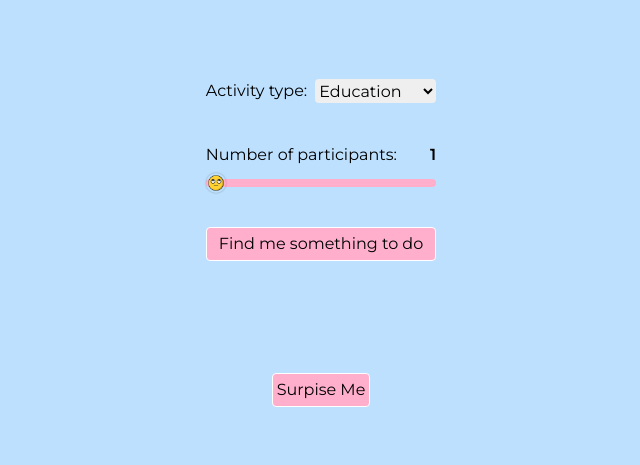
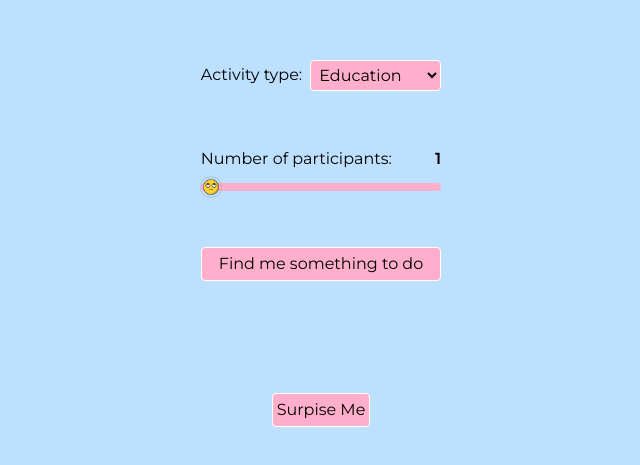
Before and after one commit to ryanmccloy/ImBoredApp, a React (Vite) app: page / in a window 1280 px wide. Shown: the part 157-622 px from the top of the page, without its empty margins (319-959 px from the left). Built offline with nearby package versions, Linux system fonts and the light colour scheme; a web font is replaced by a local one.

Commit message:
created context and serverless function

```diff
--- a/src/components/ActivityForm.jsx
+++ b/src/components/ActivityForm.jsx
@@ -1,33 +1,55 @@
 import { useState } from "react";
 import Button from "./Button";
+import { useActivity } from "../contexts/ActivityProvider";
 
 function ActivityForm() {
-  const [participants, setParticpants] = useState(1);
-  const [rotating, setRotating] = useState(false);
+  const [activityType, setActivityType] = useState("education");
+  const [participants, setParticipants] = useState(1);
+  const [rotationAngle, setRotationAngle] = useState(0);
+
+  const { fetchActivity } = useActivity();
+
+  const handleActivityTypeChange = (e) => {
+    setActivityType(e.target.value);
+  };
 
   const handleSliderChange = (e) => {
-    setParticpants(e.target.value);
+    setParticipants(e.target.value);
+    setRotationAngle((prevAngle) => prevAngle + 360);
   };
 
-  const handleMouseUp = () => {
-    if (rotating === true) return;
-    setRotating(true);
-    setTimeout(() => setRotating(false), 1000);
+  const handleSubmitForm = (e) => {
+    e.preventDefault();
+    fetchActivity(activityType);
+  };
+
+  const handleSubmitRandom = (e) => {
+    e.preventDefault();
+    fetchActivity("random");
   };
 
   return (
     <div className="h-[100dvh] flex flex-col justify-center items-center gap-28">
-      <form className="mx-auto w-fit text-center flex flex-col gap-10">
-        <div className="flex gap-2">
+      <form
+        className="mx-auto w-fit text-center flex flex-col gap-14"
+        onSubmit={handleSubmitForm}
+      >
+        <div className="flex gap-2 items-center">
           <label htmlFor="activity-type">Activity type: </label>
-          <select id="activity-type" name="activity-type" className="rounded">
-            <option>Education</option>
-            <option>Recreational</option>
-            <option>Social</option>
-            <option>Charity</option>
-            <option>Cooking</option>
-            <option>Relaxation</option>
-            <option>Busy Work</option>
+          <select
+            id="activity-type"
+            name="activity-type"
+            className="rounded a p-1  bg-primary border border-white cursor-pointer"
+            value={activityType}
+            onChange={handleActivityTypeChange}
+          >
+            <option value="education">Education</option>
+            <option value="recreational">Recreational</option>
+            <option value="social">Social</option>
+            <option value="charity">Charity</option>
+            <option value="cooking">Cooking</option>
+            <option value="relaxation">Relaxation</option>
+            <option value="busywork">Busy Work</option>
           </select>
         </div>
 
@@ -45,25 +67,20 @@ function ActivityForm() {
             name="participants"
             value={participants}
             onChange={handleSliderChange}
-            onMouseUp={handleMouseUp}
             className="flex-grow range-slider"
-            style={{
-              "--thumb-rotation": rotating ? "rotate(360deg)" : "rotate(0deg)",
-            }}
+            style={{ "--thumb-rotation": `rotate(${rotationAngle}deg)` }}
           />
         </div>
 
         <Button type="submit">Find me something to do</Button>
       </form>
-      <Button>Surpise Me</Button>
+      <Button onClick={handleSubmitRandom}>Surpise Me</Button>
     </div>
   );
 }
 
 export default ActivityForm;
 
-// style option dropdown
-// control activity type input by state
 // Create context
 // create api calls for onSubmit, and onClick for random button
 // handle loading state
--- /dev/null
+++ b/src/contexts/ActivityProvider.jsx
@@ -0,0 +1,40 @@
+import { createContext, useContext, useState } from "react";
+import { useActivityFetcher } from "../helpers/useActivityFetcher";
+
+const ActivityContext = createContext();
+
+function ActivityProvider({ children }) {
+  const [activity, setActivity] = useState();
+  const {
+    fetchActivity: fetchActivityData,
+    isLoading,
+    error,
+  } = useActivityFetcher();
+
+  const fetchActivity = async function (type) {
+    const data = await fetchActivityData(type);
+    if (data) {
+      console.log(data);
+      setActivity(data);
+    }
+  };
+
+  return (
+    <ActivityContext.Provider
+      value={{ activity, fetchActivity, isLoading, error }}
+    >
+      {children}
+    </ActivityContext.Provider>
+  );
+}
+
+export const useActivity = () => {
+  const context = useContext(ActivityContext);
+
+  if (!context) {
+    throw new Error("useActivity must be used within ActivityProvider");
+  }
+  return context;
+};
+
+export default ActivityProvider;
--- /dev/null
+++ b/src/helpers/useActivityFetcher.js
@@ -0,0 +1,33 @@
+import { useState } from "react";
+
+const API_BASE_URL = "/api/fetchActivity";
+
+export function useActivityFetcher() {
+  const [isLoading, setIsLoading] = useState();
+  const [error, setError] = useState();
+
+  const fetchActivity = async function (type) {
+    const API_URL = `${API_BASE_URL}?type=${type}`;
+    setIsLoading(true);
+    setError(null);
+
+    try {
+      const response = await fetch(API_URL);
+
+      if (!response.ok) {
+        throw new Error("Error fetching activity from serverless function");
+      }
+
+      const data = await response.json();
+      return data;
+    } catch (err) {
+      console.error("Error inside useActivityFetcher", err);
+      setError(err.message);
+      return null;
+    } finally {
+      setIsLoading(false);
+    }
+  };
+
+  return { fetchActivity, isLoading, error };
+}
--- a/src/main.jsx
+++ b/src/main.jsx
@@ -2,9 +2,12 @@ import { StrictMode } from "react";
 import { createRoot } from "react-dom/client";
 import "./styles.css";
 import App from "./App.jsx";
+import ActivityProvider from "./contexts/ActivityProvider.jsx";
 
 createRoot(document.getElementById("root")).render(
   <StrictMode>
-    <App />
+    <ActivityProvider>
+      <App />
+    </ActivityProvider>
   </StrictMode>
 );
--- a/src/styles.css
+++ b/src/styles.css
@@ -37,7 +37,7 @@
   cursor: pointer;
   box-shadow: 0 0 2px rgb(0, 0, 0, 0.3);
   transform: var(--thumb-rotation);
-  transition: transform 0.3s ease;
+  transition: transform 0.7s ease;
 }
 
 .range-slider::-moz-range-thumb {
@@ -50,7 +50,8 @@
   background-position: center;
   border-radius: 50%;
   cursor: pointer;
-  box-shadow: 0 0 2px rgb(0, 0, 0, 0.3);
+  transform: var(--thumb-rotation);
+  transition: transform 0.3s ease;
 }
 
 /* Active slider thumb styles */
```
Also changed, not shown: api/fetchActivity.js (added, +24 -0 lines), 1 other file (tests, documents, lock files or other folders).
